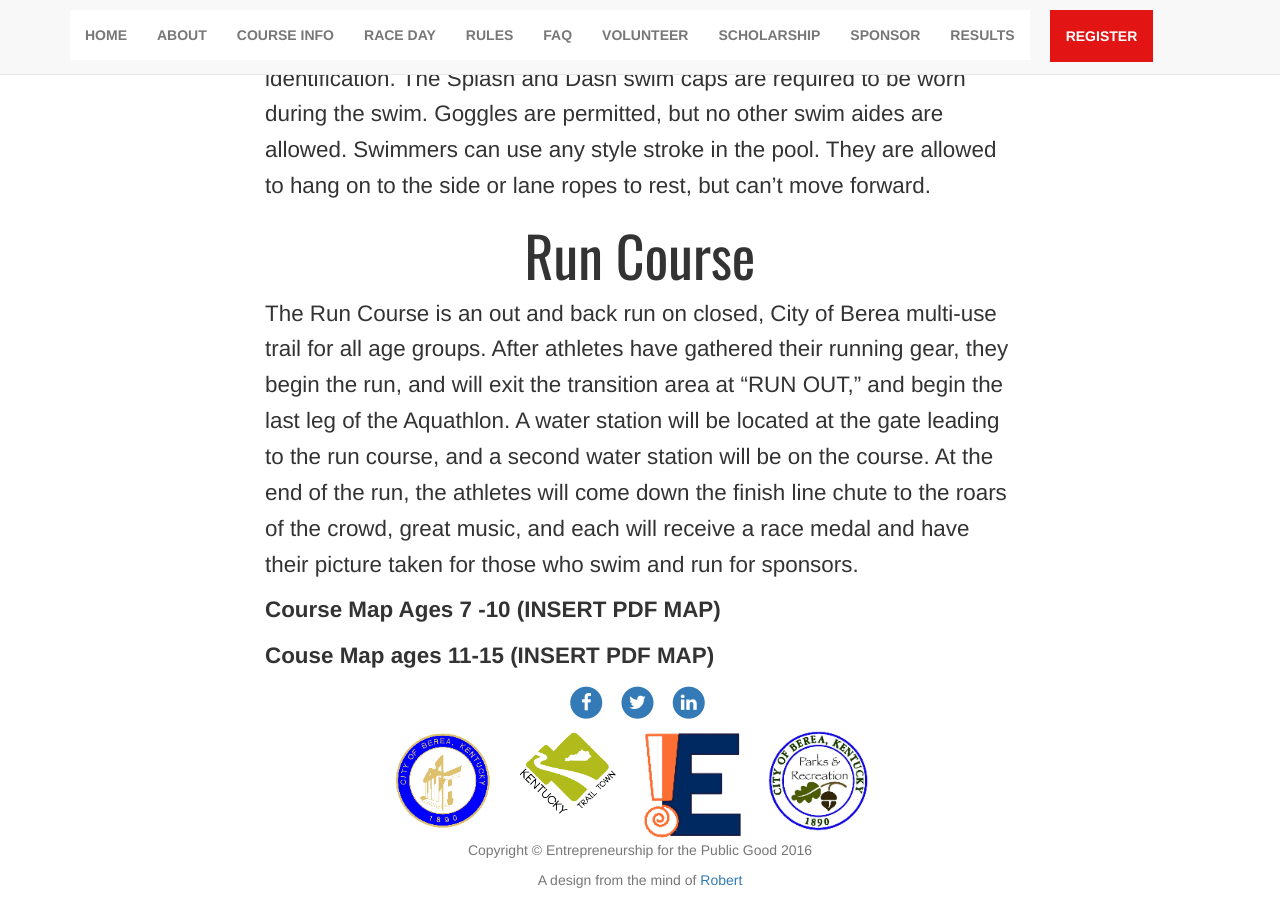
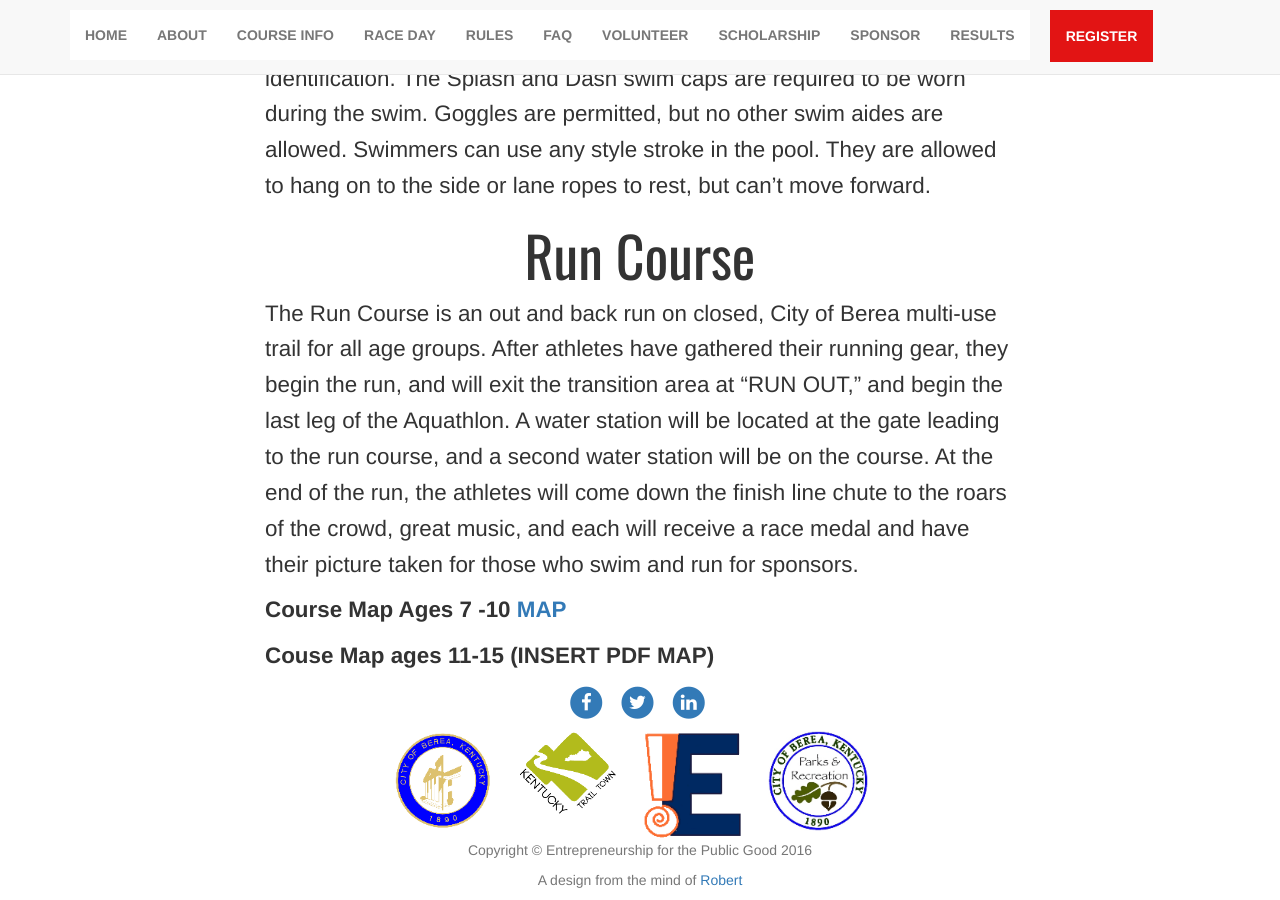
Before and after one commit to BereaTrails/Splash-and-Dash, a Jekyll site: the page built from _posts/2016-04-01-COURCE.md, in a window 1280 px wide and 900 px high, scrolled down 616 px. Built offline with Jekyll 4.4.1, drawn with Linux system fonts in a browser that asks for light colours; nearby versions of some CDN libraries; some web fonts are replaced; library files that are not in the unit come from our copies; a style sheet for code colours, icons or effects is not loaded.

Commit message:
Update 2016-04-01-COURCE.md

```diff
--- a/_posts/2016-04-01-COURCE.md
+++ b/_posts/2016-04-01-COURCE.md
@@ -24,6 +24,6 @@ Each age group will have a colored swim cap for quick identification. The Spla
 The Run Course is an out and back run on closed, City of Berea multi-use trail for all age groups.
 After athletes have gathered their running gear, they begin the run, and will exit the transition area at “RUN OUT,” and begin the last leg of the Aquathlon. A water station will be located at the gate leading to the run course, and a second water station will be on the course. At the end of the run, the athletes will come down the finish line chute to the roars of the crowd, great music, and each will receive a race medal and have their picture taken for those who swim and run for sponsors.
 
-**Course Map Ages 7 -10 (INSERT PDF MAP)**
+**Course Map Ages 7 -10 [MAP](http://drpobox.com)**
 
 **Couse Map ages 11-15 (INSERT PDF MAP)**
```
